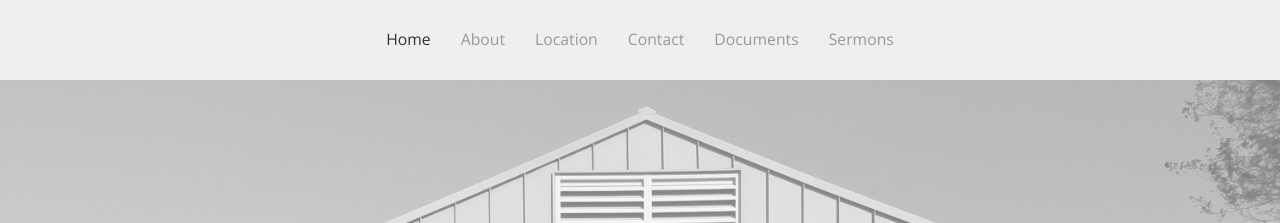
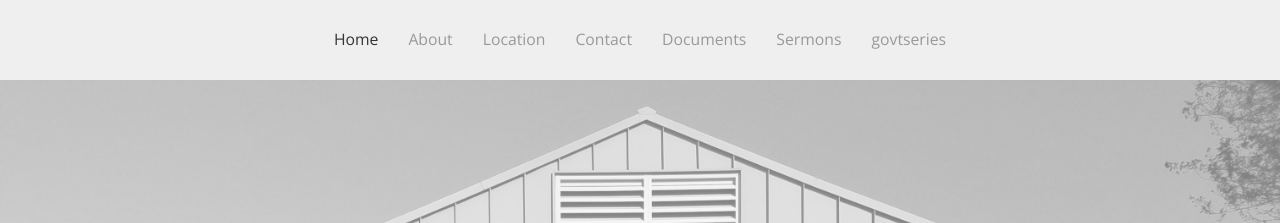
Before and after one commit to SaintDavidsChurch/website, a Jekyll site: the page built from index.html, in a window 1280 px wide. Shown: the top 223 px of the page. Built offline with Jekyll 4.4.1, drawn with Linux system fonts in a browser that asks for light colours.

Commit message:
Updated by InferCMS

```diff
--- a/_data/navigation.yml
+++ b/_data/navigation.yml
@@ -1,12 +1,14 @@
 - title: Home
-  url: '/'
+  url: /
 - title: About
-  url: '/#about'
+  url: /#about
 - title: Location
-  url: '/#location'
+  url: /#location
 - title: Contact
-  url: '/#contact'
+  url: /#contact
 - title: Documents
-  url: '/#documents'
+  url: /#documents
 - title: Sermons
   url: /sermons
+- title: govtseries
+  url: /govtseries
```
